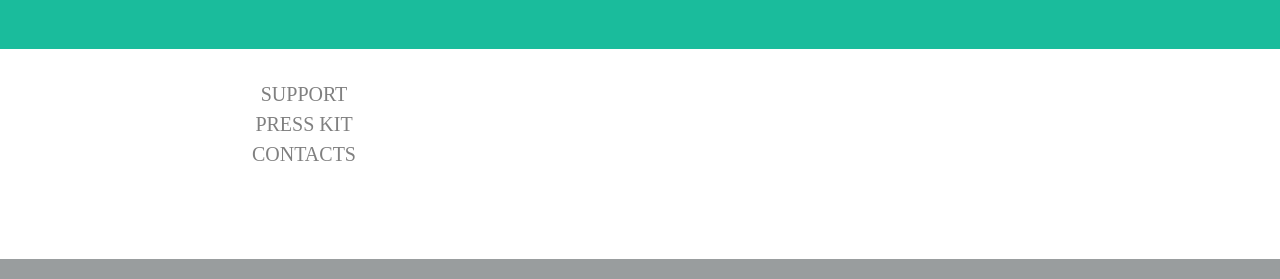
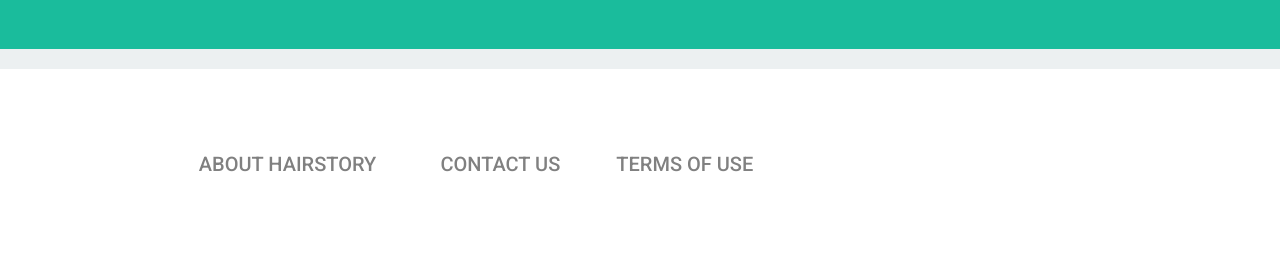
Before and after one commit to atom-morgan/HS, a PHP site: page / in a window 1280 px wide. Shown: the part 2241-2520 px from the top of the page. Run offline with PHP 8.4, Linux system fonts and the light colour scheme.

Commit message:
Edit footer alignment and color

```diff
--- a/base.css
+++ b/base.css
@@ -120,30 +120,20 @@ a {
     padding-top: 50px;
     text-align: right;
 }
+
+/* footer */
+
 .footerLink {
     color: grey;
-    font-family: 'RobotoLight';
+    font-family: 'Roboto';
     font-size: 20px;
-    line-height: 30px;
+    line-height: 40px;
+    margin: 0;
+    padding: 0;
     text-decoration: none;
 }
 .footerLink:hover {
-    color: #FFFFFF;
-    text-decoration: none;
-}
-.footerAuthor {
-    color: #ECF0F1;
-    font-family: 'RobotoLight';
-    font-size: 18px;
-    line-height: 60px;
-    display:inline-block;
-}
-.footerAuthor a {
-    color: #A3C5DB;
-    text-decoration: none;
-}
-.footerAuthor a:active {
-    color: #A3C5DB;
+    color: #C0392B;
     text-decoration: none;
 }
 .shareButtons {
@@ -153,3 +143,12 @@ a {
     top: 50px;
     width: 100%;
 }
+
+#footerTable {
+    position:       relative;
+    height:         190px;
+    width:          65%;
+    margin-top:     20px;
+    margin-bottom:  20px;
+    text-align:     center;
+}
--- a/index.html
+++ b/index.html
@@ -88,14 +88,15 @@
         </div>
       </div>
       <div class="boxWrapper" style="background:#FFF;height:210px;">
-            <div class="boxContainer">
-               <div style="width:30%; padding-top:30px; float:left;">
-                  <a href="http://newspo.st/support"><span class="footerLink">SUPPORT</span></a><br>
-                  <a href="newspost-presskit.zip"><span class="footerLink">PRESS KIT</span></a><br>
-                  <a href="contacts.html"><span class="footerLink">CONTACTS</span></a><br>
-               </div>
-               <div style="width:70%; padding-top:30px; float:left; text-align:left;"></div>
-        	</div>
+        <div class="boxContainer">
+            <table id="footerTable">
+              <tr>
+                <td><a href="http://newspo.st/support"><span class="footerLink">ABOUT HAIRSTORY</span></a></td>
+                <td><a href="newspost-presskit.zip"><span class="footerLink">CONTACT US</span></a></td>
+                <td><a href="contacts.html"><span class="footerLink">TERMS OF USE</span></a></td>
+              </tr>
+            </table>
+      	</div>
      </div>
   </body>
 </html>
```
Also changed, not shown: 1 other file.
